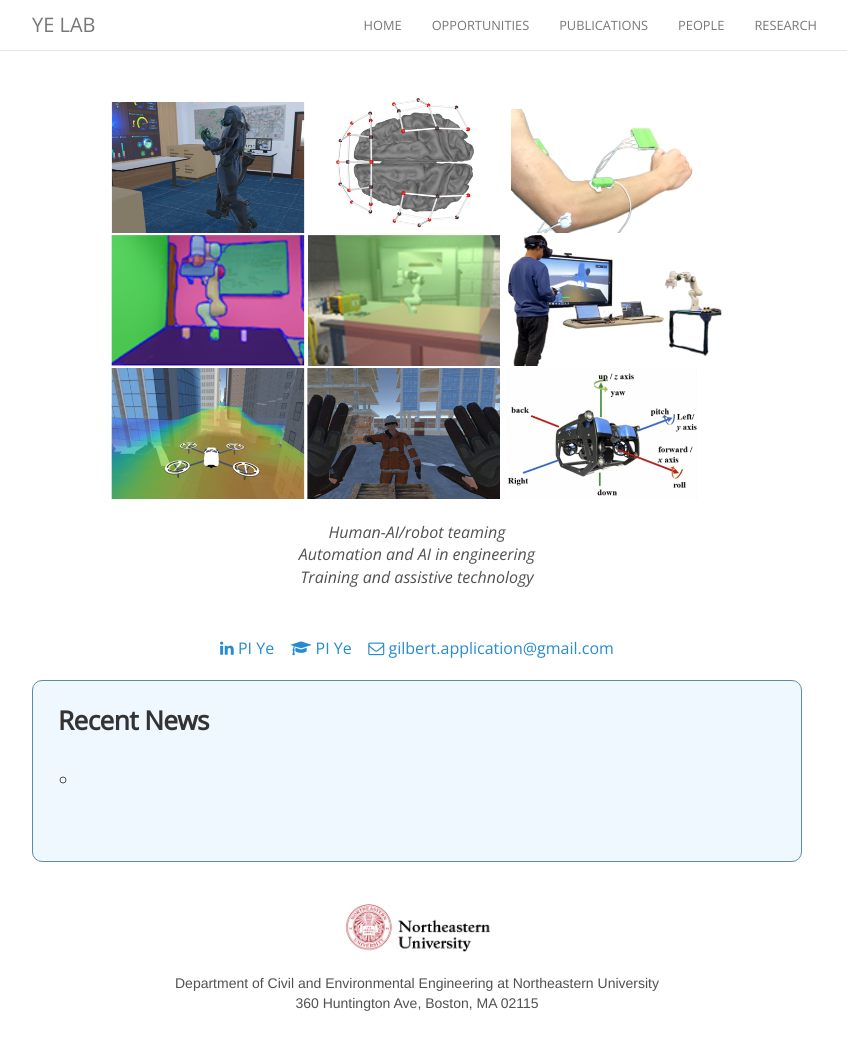
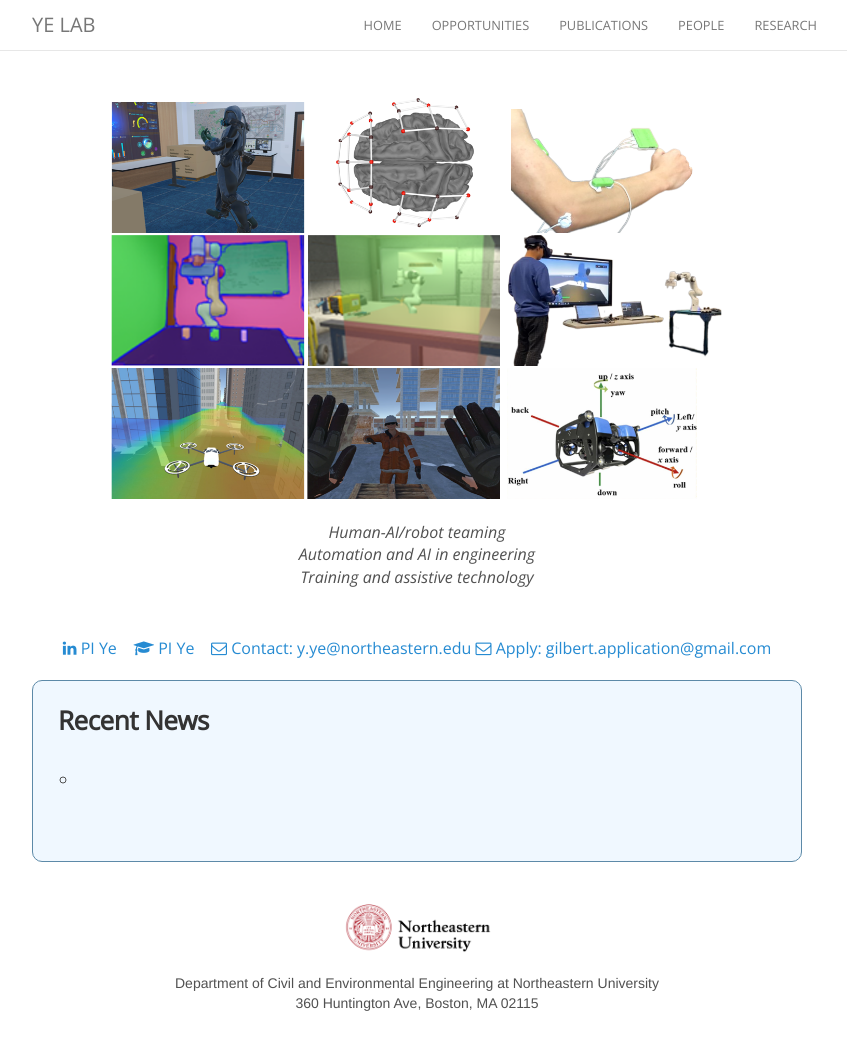
Before and after one commit to gilbert-yangye/gilbert-yangye.github.io, a Jekyll site: the page built from index.html, in a window 1280 px wide and 1055 px high. Shown: the top 1050 px of the window, without its empty margins (223-1070 px from the left). Built offline with Jekyll 4.4.1, drawn with Linux system fonts in a browser that asks for light colours; nearby versions of some CDN libraries; comment, search, counter and statistics services are not loaded.

Commit message:
update email

```diff
--- a/index.html
+++ b/index.html
@@ -15,7 +15,8 @@ layout: default
 
       <a href="https://www.linkedin.com/in/gilbert-yang-ye-855bb7148/"><i class="fa fa-linkedin"></i> PI Ye</a>&nbsp;&nbsp;&nbsp;
       <a href="https://scholar.google.com/citations?hl=en&user=xCMKpr0AAAAJ"><i class="fa fa-graduation-cap"></i> PI Ye</a>&nbsp;&nbsp;&nbsp;
-      <a href="mailto:gilbert.yangye@gmail.com"><i class="fa fa-envelope-o"></i> gilbert.application@gmail.com</a>
+      <a href="mailto:y.ye@northeastern.edu"><i class="fa fa-envelope-o"></i> Contact: y.ye@northeastern.edu</a>
+      <a href="mailto:gilbert.application@gmail.com"><i class="fa fa-envelope-o"></i> Apply: gilbert.application@gmail.com</a>
       </p>
 
       <div class="w3-container" style="   background: #f0f8ff; padding: 25px; border-radius:10px; border: 1px solid #5d8aa8">
```
